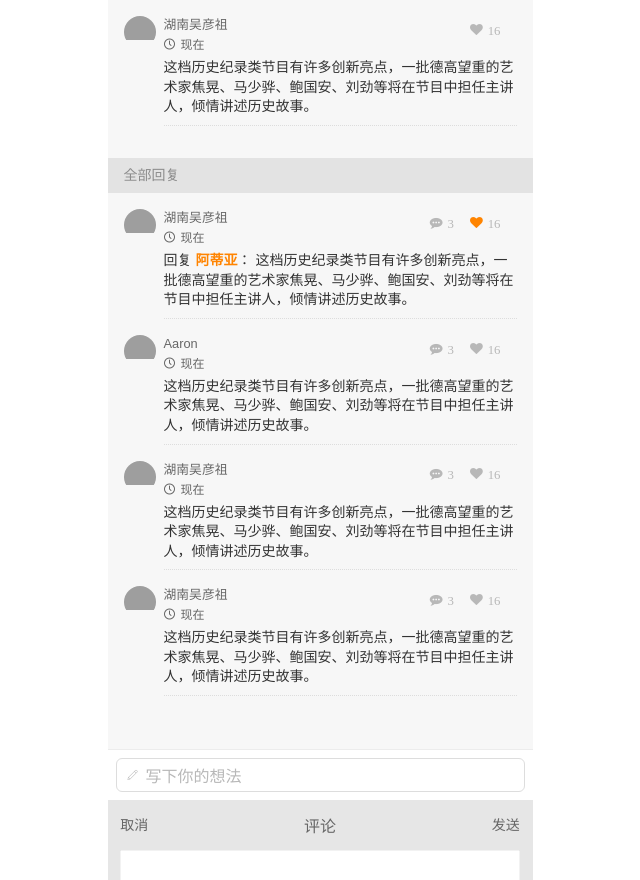
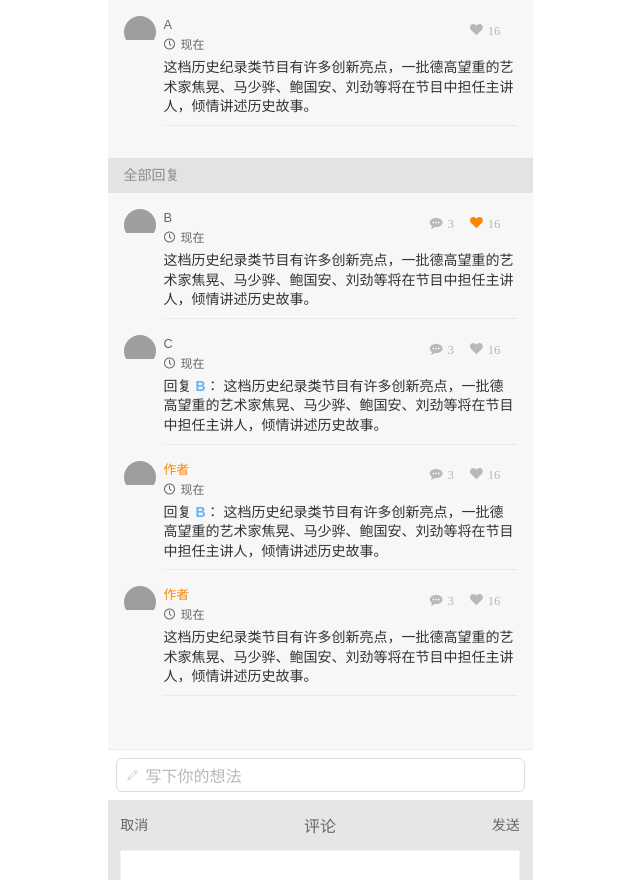
Before and after one commit to zhy0313/zimeiti, a website: page app/comment-detail.html in a window 1280 px wide. Shown: the whole page, without its empty margins (320-960 px from the left). Drawn offline with Linux system fonts and the light colour scheme; grey boxes are pictures that could not be loaded; files whose address does not match are found by name.

Commit message:
修改comment-detail.html 回复者名字颜色

```diff
--- a/app/comment-detail.html
+++ b/app/comment-detail.html
@@ -21,7 +21,7 @@
             <dt>
               <img src="http://tva4.sinaimg.cn/crop.0.0.960.960.180/bceb232djw8f7najhd9yqj20qo0qoq47.jpg">
             </dt>
-            <dd>湖南吴彦祖</dd>
+            <dd>A</dd>
             <dd class="icon-clock">现在</dd>
           </dl>
           <ul>
@@ -45,32 +45,12 @@
             <dt>
               <img src="http://tva4.sinaimg.cn/crop.0.0.960.960.180/bceb232djw8f7najhd9yqj20qo0qoq47.jpg">
             </dt>
-            <dd class="comment-name">湖南吴彦祖</dd>
+            <dd class="comment-name">B</dd>
             <dd class="icon-clock">现在</dd>
           </dl>
           <ul>
             <li class="icon-commenting">3</li>
             <li class="icon-heart active">16</li>
-          </ul>
-        </div>
-        <p class="comment-bottom">
-          <span class="comment-reply-name">回复<strong>阿蒂亚</strong>：</span>
-          这档历史纪录类节目有许多创新亮点，一批德高望重的艺术家焦晃、马少骅、鲍国安、刘劲等将在节目中担任主讲人，倾情讲述历史故事。
-        </p>
-      </div>
-
-      <div class="comment-item">
-        <div class="comment-top">
-          <dl>
-            <dt>
-              <img src="http://tva4.sinaimg.cn/crop.0.0.960.960.180/bceb232djw8f7najhd9yqj20qo0qoq47.jpg">
-            </dt>
-            <dd class="comment-name">Aaron</dd>
-            <dd class="icon-clock">现在</dd>
-          </dl>
-          <ul>
-            <li class="icon-commenting">3</li>
-            <li class="icon-heart">16</li>
           </ul>
         </div>
         <p class="comment-bottom">
@@ -84,7 +64,7 @@
             <dt>
               <img src="http://tva4.sinaimg.cn/crop.0.0.960.960.180/bceb232djw8f7najhd9yqj20qo0qoq47.jpg">
             </dt>
-            <dd class="comment-name">湖南吴彦祖</dd>
+            <dd class="comment-name">C</dd>
             <dd class="icon-clock">现在</dd>
           </dl>
           <ul>
@@ -93,17 +73,38 @@
           </ul>
         </div>
         <p class="comment-bottom">
+          <span class="comment-reply-name">回复<strong>B</strong>：</span>
           这档历史纪录类节目有许多创新亮点，一批德高望重的艺术家焦晃、马少骅、鲍国安、刘劲等将在节目中担任主讲人，倾情讲述历史故事。
         </p>
       </div>
 
-      <div class="comment-item">
+      <div class="comment-item author">
         <div class="comment-top">
           <dl>
             <dt>
               <img src="http://tva4.sinaimg.cn/crop.0.0.960.960.180/bceb232djw8f7najhd9yqj20qo0qoq47.jpg">
             </dt>
-            <dd class="comment-name">湖南吴彦祖</dd>
+            <dd class="comment-name">作者</dd>
+            <dd class="icon-clock">现在</dd>
+          </dl>
+          <ul>
+            <li class="icon-commenting">3</li>
+            <li class="icon-heart">16</li>
+          </ul>
+        </div>
+        <p class="comment-bottom">
+          <span class="comment-reply-name">回复<strong>B</strong>：</span>
+          这档历史纪录类节目有许多创新亮点，一批德高望重的艺术家焦晃、马少骅、鲍国安、刘劲等将在节目中担任主讲人，倾情讲述历史故事。
+        </p>
+      </div>
+
+      <div class="comment-item author">
+        <div class="comment-top">
+          <dl>
+            <dt>
+              <img src="http://tva4.sinaimg.cn/crop.0.0.960.960.180/bceb232djw8f7najhd9yqj20qo0qoq47.jpg">
+            </dt>
+            <dd class="comment-name">作者</dd>
             <dd class="icon-clock">现在</dd>
           </dl>
           <ul>
--- a/src/scss/article.scss
+++ b/src/scss/article.scss
@@ -501,6 +501,12 @@ article {
   background: #f7f7f7;
   .comment-item {
     margin-bottom: 1rem;
+    &.author {
+      .comment-name {
+        color: #ff8400;
+
+      }
+    }
   }
 
   .comment-top {
@@ -561,7 +567,7 @@ article {
   }
   .comment-reply-name {
     strong {
-      color: #ff8400;
+      color: #61b3f5;
       margin-left: 4px;
     }
   }
```
Also changed, not shown: dist/css/article.css, 1 other file.
